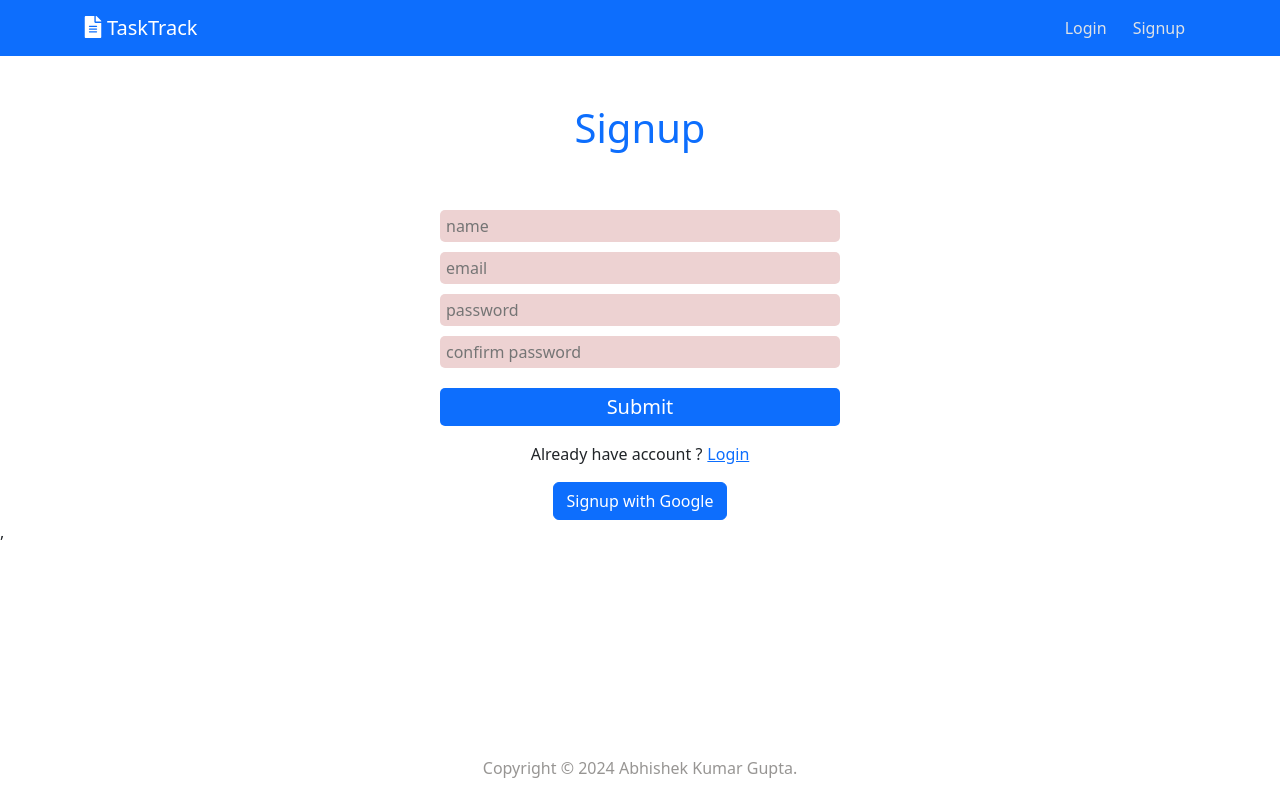
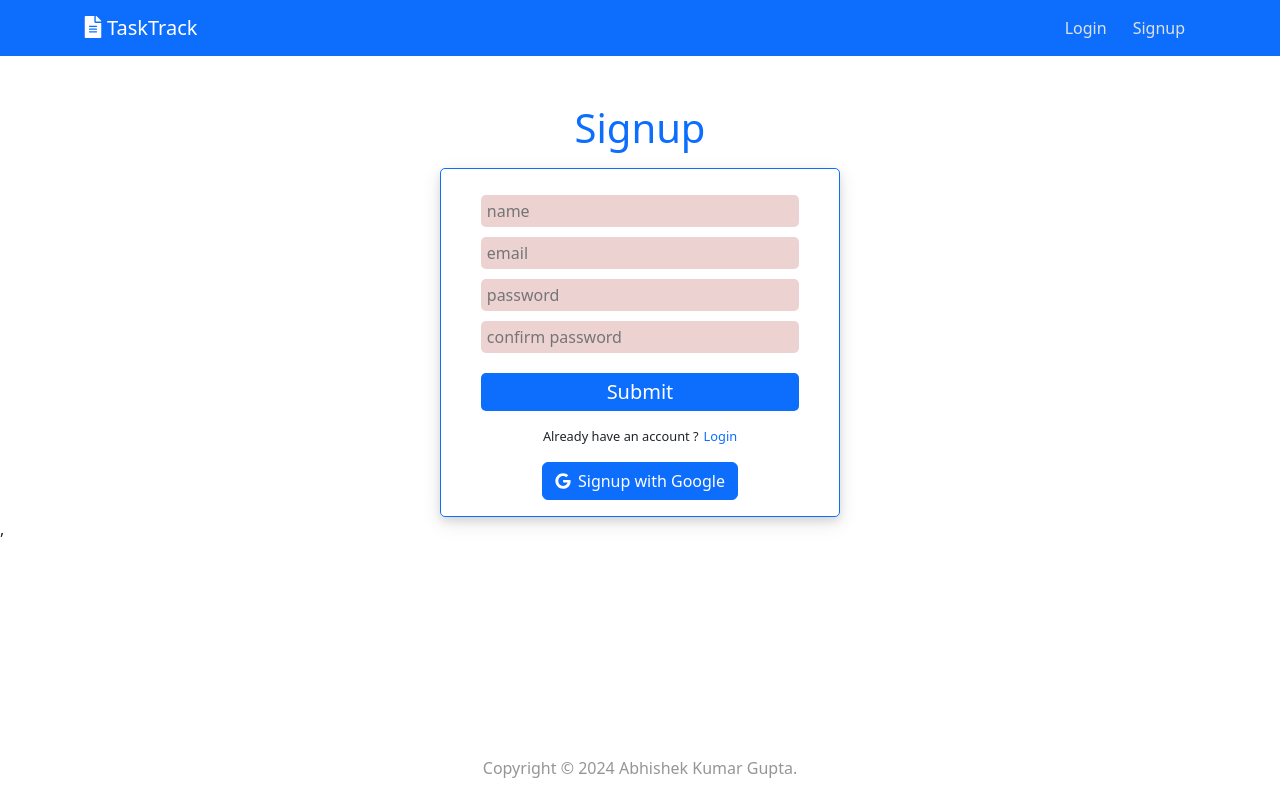
Before and after one commit to abhishekkg-in/tasktrack, a React (Create React App) app in the folder frontend/: page /register in a window 1280 px wide. Built offline with nearby package versions, Linux system fonts and the light colour scheme; no server answers.

Commit message:
eupdated login and signup ui and navbar

```diff
--- a/frontend/src/components/Navbar/Navbar.jsx
+++ b/frontend/src/components/Navbar/Navbar.jsx
@@ -64,51 +64,38 @@ export default function Navbar() {
   }
 
   return (
-    <div>
-      <nav className="navbar navbar-expand-lg bg-primary" data-bs-theme="dark">
+<div>
+<nav className="navbar navbar-expand-lg bg-primary" data-bs-theme="dark">
   <div className="container-fluid container">
-    <Link className="navbar-brand" to={"/"}><FaFileAlt style={{fontSize:"22px", fontWeight:"bold", marginRight:"3px", marginBottom:"5px"}} />TaskTrack</Link>
-    <div className="d-flex">
-      {
-        user ? (
+    <Link className="navbar-brand" to={"/"}>
+      <FaFileAlt style={{ fontSize: "22px", fontWeight: "bold", marginRight: "3px", marginBottom: "5px" }} />
+      TaskTrack
+    </Link>
+    <button className="navbar-toggler" type="button" data-bs-toggle="collapse" data-bs-target="#navbarText" aria-controls="navbarText" aria-expanded="false" aria-label="Toggle navigation">
+      <span className="navbar-toggler-icon"></span>
+    </button>
+    <div className="collapse navbar-collapse" id="navbarText">
+      <div className="d-flex ms-auto">
+        {user ? (
           <>
-          <h5 style={{
-            color:"#ffffff",
-            marginTop:".7em"
-          }} className="">Hii, {user.name}</h5>
-          <button style={{
-          }} className="btn" onClick={onLogout}>
-          <FaSignOutAlt className='logo-menu' />
-            Logout</button>
-          {/* <ul>
-            <li>
-              {user.name}
-            </li>
-            <li className='' onClick={onLogout}>
-                <Link className='' to='/login'>
-                  <FaSignOutAlt className='logo-menu' />
-                  Logout
-                </Link>
-            </li>
-          </ul> */}
-
+            <h5 style={{ color: "#ffffff", marginTop: ".7em" }} className="">Hii, {user.name}</h5>
+            <button className="btn" onClick={onLogout}>
+              <FaSignOutAlt className='logo-menu' />
+              Logout
+            </button>
           </>
         ) : (
           <>
-          <button className="btn " onClick={navigateLogin} >Login</button>
-          <button className="btn" onClick={navigateRegister}>Signup</button>
+            <button className="btn" onClick={navigateLogin}>Login</button>
+            <button className="btn" onClick={navigateRegister}>Signup</button>
           </>
-        )
-      }
-
+        )}
+      </div>
     </div>
-    <button className="navbar-toggler" type="button" data-bs-toggle="collapse" data-bs-target="#navbarText" aria-controls="navbarText" aria-expanded="true" aria-label="Toggle navigation">
-      <span className="navbar-toggler-icon"></span>
-    </button>
-
   </div>
 </nav>
+</div>
 
-    </div>
+
   )
 }
--- a/frontend/src/pages/Login/Login.jsx
+++ b/frontend/src/pages/Login/Login.jsx
@@ -2,6 +2,7 @@ import React, { useState, useEffect } from 'react'
 import { useSelector, useDispatch } from 'react-redux'
 import { Link, useNavigate } from 'react-router-dom'
 import { login, reset } from '../../features/auth/authSlice'
+import { FaGoogle } from 'react-icons/fa'
 import { toast } from 'react-toastify'
 import './login.css'
 
@@ -62,7 +63,7 @@ export default function Login() {
        <div className='home-outter outter'>
       <div className='container text-center'>
         <h1 style={{color:"#0d6efd"}}>Login</h1>
-        <div>
+        <div className='form-outer'>
           <form className='form' onSubmit={handleSubmit}>
             <input
               type='email'
@@ -84,11 +85,16 @@ export default function Login() {
             />
             <button type='submit'>Submit</button>
           </form>
-          <div className='mt-3' >
-            <span>Don't have account ?</span>
-            <Link style={{marginLeft:"5px", listStyle:"none"}} to='/register'>Signup</Link>
+          <div className='mt-3' style={{fontSize:".8rem"}}>
+            <span>Don't have an account ?</span>
+            <Link style={{marginLeft:"5px", listStyle:"none", textDecoration:"none"}} to='/register'>Signup</Link>
           </div>
-          <button className='btn btn-primary mt-3' onClick={loginWithGoogle}>Login with Google</button>
+          <button className='btn btn-primary mt-3' onClick={loginWithGoogle}>
+            <FaGoogle style={{
+              marginRight:"7px",
+              marginBottom:"4px"
+            }} />
+            Login with Google</button>
         </div>
       </div>
     </div>
--- a/frontend/src/pages/Login/login.css
+++ b/frontend/src/pages/Login/login.css
@@ -5,8 +5,19 @@
 
   }
 
+.form-outer{
+  border: 1px solid #0d6efd;
+  width: min(80%, 400px);
+  border-radius: 5px;
+  margin-left: auto;
+  margin-right: auto;
+  margin-top: 1rem;
+  padding: 1rem 0rem;
+  box-shadow: 0 4px 8px rgba(0, 0, 0, 0.1), /* Light shadow */
+                0 6px 20px rgba(0, 0, 0, 0.1); /* Slightly darker shadow */
+}
+
 .form{
-    margin-top: 3rem;
     display: flex;
     justify-content: center;
     align-items: center;
--- a/frontend/src/pages/Register/Register.jsx
+++ b/frontend/src/pages/Register/Register.jsx
@@ -4,6 +4,7 @@ import { Link, useNavigate } from 'react-router-dom'
 import { register, reset } from '../../features/auth/authSlice'
 import { toast } from 'react-toastify'
 import Spinner from '../../components/Spinner/Spinner'
+import { FaGoogle } from 'react-icons/fa'
 import './register.css'
 
 export default function Register() {
@@ -70,7 +71,7 @@ export default function Register() {
     <div className='home-outter outter mt-5'>
       <div className=' container text-center'>
         <h1 style={{color:"#0d6efd"}}>Signup</h1>
-        <div>
+        <div className='form-outer'>
           <form className='form' onSubmit={handleSubmit}>
             <input
               type='text'
@@ -108,11 +109,16 @@ export default function Register() {
 
             <button type='submit'>Submit</button>
           </form>
-          <div className='mt-3' >
-            <span>Already have account ?</span>
-            <Link style={{marginLeft:"5px", listStyle:"none"}} to='/login'>Login</Link>
+          <div className='mt-3' style={{fontSize:".8rem"}}>
+            <span>Already have an account ?</span>
+            <Link style={{marginLeft:"5px", listStyle:"none", textDecoration:"none"}} to='/login'>Login</Link>
           </div>
-          <button className='btn btn-primary mt-3'>Signup with Google</button>
+          <button className='btn btn-primary mt-3'>
+            <FaGoogle style={{
+              marginRight:"7px",
+              marginBottom:"4px"
+            }} />
+            Signup with Google</button>
         </div>
       </div>
     </div>
```
